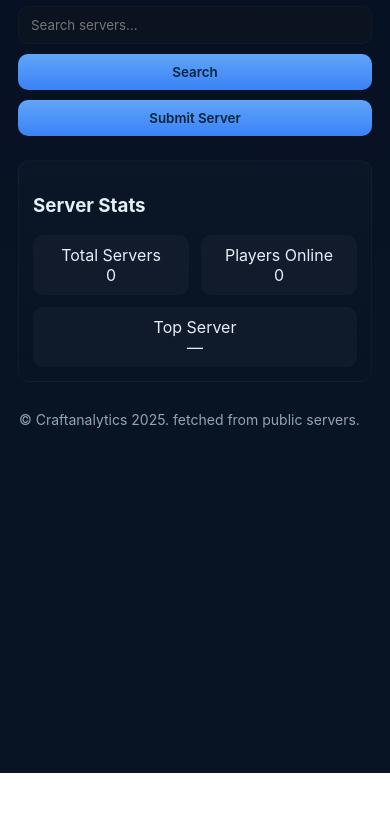
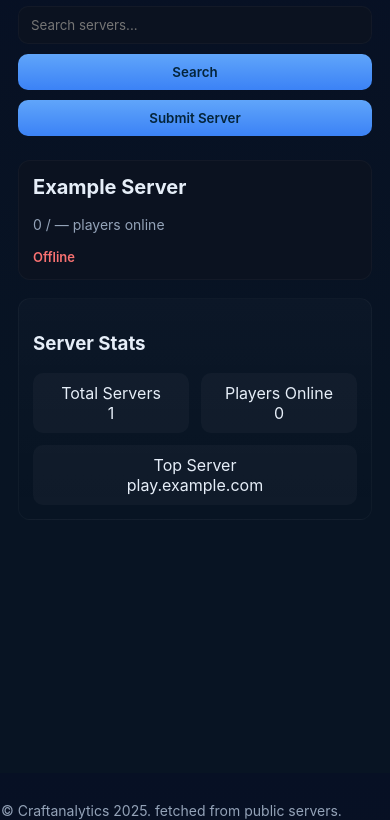
Before and after one commit to javafixer/server-analytics, a website: page index.html in a window 390 px wide. Shown: the part 71-891 px from the top of the page. Before the commit the page ends 844 px from the top, so only its background shows below. Drawn offline with Linux system fonts and the light colour scheme; no server answers.

Commit message:
Refactor index.html for improved layout and functionality
Updated the HTML structure and styles for the Minecraft server list page, including responsive design adjustments and improved server card functionality.

```diff
--- a/index.html
+++ b/index.html
@@ -102,10 +102,17 @@ button:hover{opacity:0.85}
         </div>
     </header>
 
-    <div class="grid">
+     <div class="grid">
         <!-- Server list (left column) -->
         <div id="serverList" aria-live="polite">
+            <!-- Example server card(s) — keep or populate dynamically -->
+            <div class="server-card" data-addr="play.example.com">
+                <h2>Example Server</h2>
+                <div class="players">—</div>
+                <div class="status">—</div>
+            </div>
 
+        </div> <!-- ← ADDED: close #serverList so sidebar becomes the right column -->
 
         <!-- Sidebar -->
         <div class="sidebar">
@@ -123,6 +130,11 @@ button:hover{opacity:0.85}
                     <div class="stat">
                         <div>Top Server</div>
                         <div id="topServer">—</div>
+                    </div>
+                </div>
+            </div>
+        </div>
+    </div>
                     </div>
                 </div>
             </div>
@@ -193,5 +205,141 @@ document.addEventListener('DOMContentLoaded', makeServerCardsClickable);
         window.location.href = 'submit.html';
     });
 </script>
+<script>
+// --- Status helpers -------------------------------------------------------
+async function fetchStatus(addr){
+    // Try a public Minecraft status API (mcsrvstat.us). If it fails, fallback to demoStatus.
+    try {
+        const resp = await fetch(`https://api.mcsrvstat.us/2/${encodeURIComponent(addr)}`);
+        if (!resp.ok) throw new Error('status API responded non-OK');
+        const data = await resp.json();
+
+        // Normalize the fields from common shapes
+        // mcsrvstat.us typically returns: { online: true, players: { online: 5, max: 100 }, hostname: "..." }
+        const playersOnline = Number(data.players?.online ?? data.players ?? 0) || 0;
+        const maxPlayers = Number(data.players?.max ?? 0) || 0;
+        const name = data.hostname || (data.motd && (data.motd.clean || data.motd.html || []).join(' ')) || addr;
+
+        return {
+            players: playersOnline,
+            maxplayers: maxPlayers || null, // null means unknown
+            name: name
+        };
+    } catch (err) {
+        // network error or parsing issue — fall back to demo
+        return demoStatus(addr);
+    }
+}
+
+function demoStatus(addr){
+    // Minimal fallback so UI doesn't break
+    return {
+        players: 0,
+        maxplayers: null,
+        name: addr
+    };
+}
+
+// Small util to safely set element text
+function setTextSafe(selectorOrElem, text){
+    const el = (typeof selectorOrElem === 'string') ? document.querySelector(selectorOrElem) : selectorOrElem;
+    if (el) el.textContent = text;
+}
+
+// --- Main update logic ---------------------------------------------------
+async function updateServerList(){
+    const serverCards = Array.from(document.querySelectorAll('.server-card'));
+    // If there are no server cards, show zeros and return early
+    if (serverCards.length === 0) {
+        setTextSafe('#server', '0');
+        setTextSafe('#totalPlayers', '0');
+        setTextSafe('#topServer', '—');
+        return;
+    }
+
+    // Map each card to a promise that always resolves to a normalized status object
+    const promises = serverCards.map(card => {
+        const addr = card.dataset.addr || card.getAttribute('data-addr') || 'unknown';
+        return fetchStatus(addr)
+            .catch(()=> demoStatus(addr))
+            .then(status => {
+                // Defensive normalization
+                const players = Number(status.players) || 0;
+                const maxplayers = (status.maxplayers == null) ? '—' : status.maxplayers;
+                const name = status.name || addr;
+
+                // Update that card's UI (if elements exist)
+                const playersEl = card.querySelector('.players');
+                const statusEl = card.querySelector('.status');
+                const titleEl = card.querySelector('h2');
+
+                if (playersEl) playersEl.textContent = `${players} / ${maxplayers} players online`;
+                if (statusEl) {
+                    statusEl.textContent = players > 0 ? 'Online' : 'Offline';
+                    statusEl.style.color = players > 0 ? '#34d399' : '#f87171';
+                }
+                if (titleEl && (!titleEl.textContent || titleEl.textContent.trim() === '')) {
+                    titleEl.textContent = name;
+                }
+
+                // Return normalized object for aggregation
+                return { players, maxplayers: (maxplayers === '—' ? null : Number(maxplayers)), name };
+            });
+    });
+
+    const results = await Promise.all(promises);
+
+    // Aggregate stats
+    let totalPlayers = 0;
+    let topServer = { name: '—', players: -1 };
+
+    results.forEach(r => {
+        totalPlayers += Number(r.players || 0);
+        if (Number(r.players || 0) > topServer.players) {
+            topServer = { name: r.name || '—', players: Number(r.players || 0) };
+        }
+    });
+
+    // Always use the number of server cards for "Total Servers" (more accurate than results.length if DOM changed)
+    const totalServers = serverCards.length;
+
+    setTextSafe('#totalPlayers', String(totalPlayers));
+    setTextSafe('#topServer', topServer.name || '—');
+    setTextSafe('#server', String(totalServers));
+}
+
+// Run after DOM is loaded
+document.addEventListener('DOMContentLoaded', updateServerList);
+
+// Optional: refresh periodically every 60 seconds
+// Uncomment if you want auto-refresh:
+// setInterval(updateServerList, 60_000);
+</script>
+
+<script>
+// --- Clickable server cards (unchanged, but included for completeness) ----
+function makeServerCardsClickable(){
+    const serverCards = document.querySelectorAll('.server-card');
+    serverCards.forEach(card=>{
+        const addr = card.dataset.addr || card.getAttribute('data-addr') || '';
+        card.style.cursor = 'pointer';
+        card.addEventListener('click', ()=>{
+            // Navigate to analytics.html with query ?server=...
+            if (addr) {
+                window.location.href = `analytics.html?${encodeURIComponent(addr)}`;
+            }
+        });
+    });
+}
+
+document.addEventListener('DOMContentLoaded', makeServerCardsClickable);
+
+// Submit button behavior
+document.addEventListener('DOMContentLoaded', function(){
+    const submitBtn = document.getElementById('submit');
+    if (submitBtn) submitBtn.addEventListener('click', ()=> window.location.href = 'submit.html');
+});
+</script>
+
 </body>
 </html>
```
